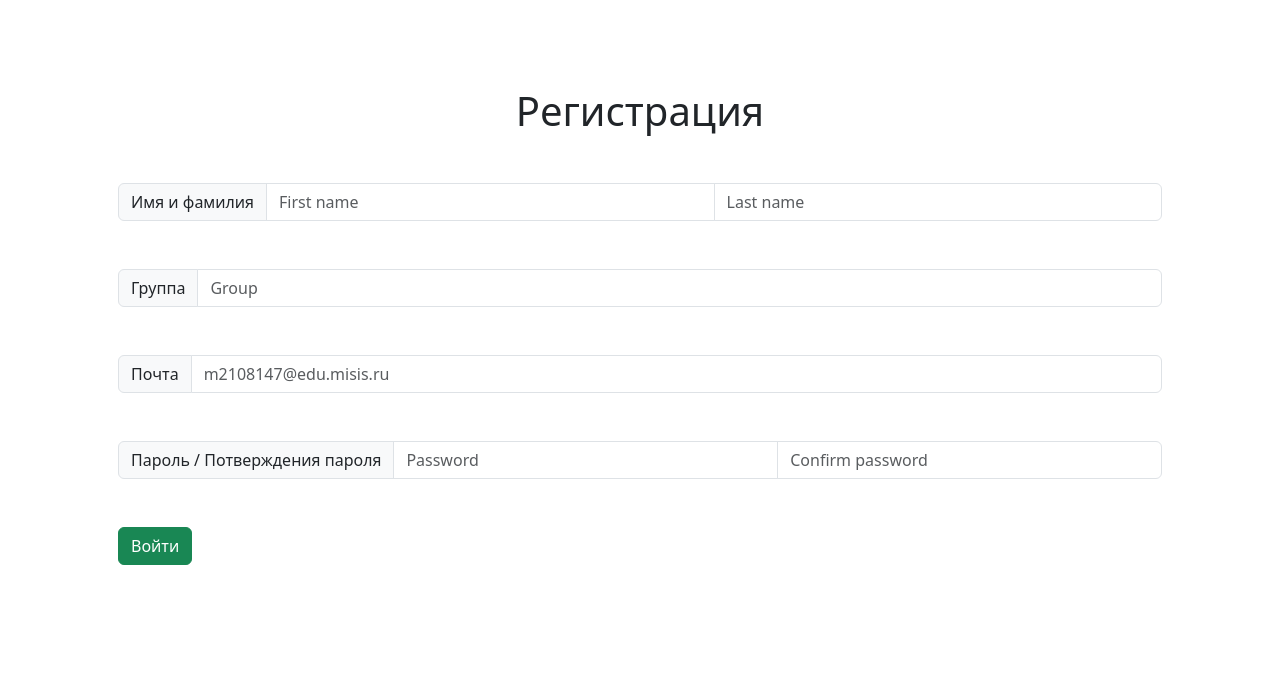
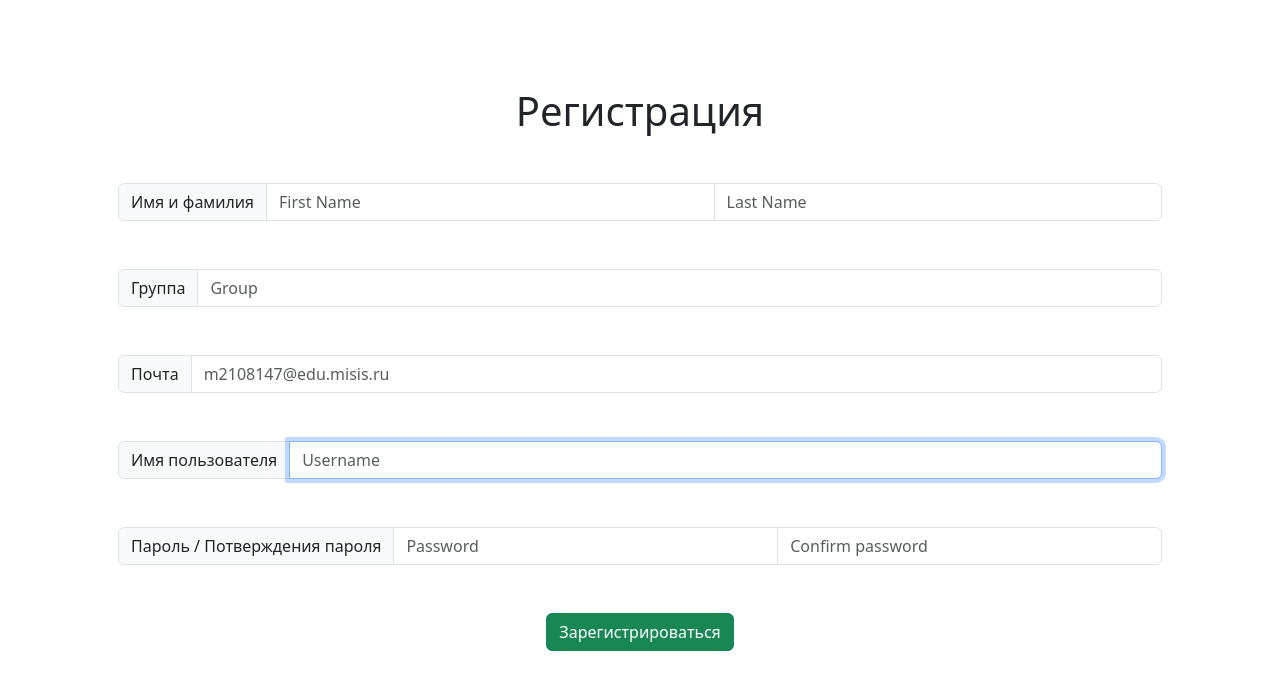
Before and after one commit to Friztutu/-physical-chemistry-misis, a Django app: page /registration/ in a window 1280 px wide. Shown: the part 57-747 px from the top of the page. Run offline with Django 3.2, Linux system fonts and the light colour scheme.

Commit message:
(ADD) End with users part, login, registration, profile

```diff
--- a/templates/users/registration.html
+++ b/templates/users/registration.html
@@ -10,24 +10,42 @@
 {% block content %}
     <div class="container mt-5 p-5">
         <h1 style="text-align: center;" class="mt-5">Регистрация</h1>
+        {% if form.errors %}
+            <div class="alert alert-warning alert-dismissible fade show" role="alert"
+                 style="margin-top: 50px;">
+                {{ form.errors }}
+                <button type="button" class="close" data-dismiss="alert" aria-label="Close">
+                    <span aria-hidden="true">&times;</span>
+                </button>
+            </div>
+        {% endif %}
+        <form action="{% url 'users:registration' %}" method="post">
+            {% csrf_token %}
             <div class="input-group mt-5">
               <span class="input-group-text">Имя и фамилия</span>
-          <input type="text" aria-label="First name" class="form-control" placeholder="First name">
-          <input type="text" aria-label="Last name" class="form-control" placeholder="Last name">
+              {{ form.first_name }}
+              {{ form.last_name }}
             </div>
             <div class="input-group mt-5">
               <span class="input-group-text">Группа</span>
-          <input type="text" aria-label="First name" class="form-control" placeholder="Group">
+                {{ form.group }}
             </div>
           <div class="input-group mt-5">
               <span class="input-group-text">Почта</span>
-          <input type="email" class="form-control" id="exampleFormControlInput1" placeholder="m2108147@edu.misis.ru">
+              {{ form.email }}
+            </div>
+            <div class="input-group mt-5">
+              <span class="input-group-text">Имя пользователя</span>
+              {{ form.username }}
             </div>
           <div class="input-group mt-5">
               <span class="input-group-text">Пароль / Потверждения пароля</span>
-          <input type="password" aria-label="password" class="form-control" placeholder="Password">
-          <input type="password" aria-label="password" class="form-control" placeholder="Confirm password">
+              {{ form.password1 }}
+              {{ form.password2 }}
             </div>
-      <button type="button" class="btn btn-success mt-5" style="text-align: center;">Войти</button>
+            <div class="container-fluid" style="text-align:center;">
+                  <button type="submit" class="btn btn-success mt-5">Зарегистрироваться</button>
+              </div>
+         </form>
     </div>
 {% endblock %}
--- a/users/forms.py
+++ b/users/forms.py
@@ -5,12 +5,12 @@ from users.models import CustomUser
 
 
 class UserLoginForm(AuthenticationForm):
-    email = forms.EmailField(widget=forms.EmailInput(attrs={'class': 'form-control', 'placeholder': 'Email'}))
+    username = forms.CharField(widget=forms.TextInput(attrs={'class': 'form-control', 'placeholder': 'Username'}))
     password = forms.CharField(widget=forms.PasswordInput(attrs={'class': 'form-control', 'placeholder': 'Password'}))
 
     class Meta:
         model = CustomUser
-        fields = ('email', 'password')
+        fields = ('username', 'password')
 
 
 class UserRegistrationForm(UserCreationForm):
@@ -18,12 +18,13 @@ class UserRegistrationForm(UserCreationForm):
     last_name = forms.CharField(widget=forms.TextInput(attrs={'class': 'form-control', 'placeholder': 'Last Name'}))
     group = forms.CharField(widget=forms.TextInput(attrs={'class': 'form-control', 'placeholder': 'Group'}))
     email = forms.EmailField(widget=forms.EmailInput(attrs={'class': 'form-control', 'placeholder': 'm2108147@edu.misis.ru'}))
+    username = forms.CharField(widget=forms.TextInput(attrs={'class': 'form-control', 'placeholder': 'Username'}))
     password1 = forms.CharField(widget=forms.PasswordInput(attrs={'class': 'form-control', 'placeholder': 'Password'}))
     password2 = forms.CharField(widget=forms.PasswordInput(attrs={'class': 'form-control', 'placeholder': 'Confirm password'}))
 
     class Meta:
         model = CustomUser
-        fields = ('first_name', 'last_name', 'group', 'email', 'password1', 'password2')
+        fields = ('first_name', 'last_name', 'group', 'email', 'username', 'password1', 'password2')
 
 
 class UserProfileForm(UserChangeForm):
--- a/users/models.py
+++ b/users/models.py
@@ -10,6 +10,8 @@ class CustomUser(AbstractUser):
         (TEACHER, 'Препод ебать'),
         (STUDENT, 'Попуск ебанные'),
     )
+
+    email = models.EmailField(unique=True)
     group = models.CharField(max_length=32)
     status = models.PositiveSmallIntegerField(default=STUDENT, choices=STATUSES)
     student_id = models.PositiveIntegerField(blank=True, null=True)
--- a/users/urls.py
+++ b/users/urls.py
@@ -5,6 +5,6 @@ app_name = 'users'
 
 urlpatterns = [
     path('login/', UserLoginView.as_view(), name='login'),
-    path('profile/', ProfileView.as_view(), name='profile'),
+    path('profile/<int:pk>/', ProfileView.as_view(), name='profile'),
     path('registration/', RegistrationView.as_view(), name='registration'),
 ]
```
Also changed, not shown: templates/users/login.html (+6 -4 lines), templates/users/profile.html (+10 -5 lines), users/migrations/0001_initial.py. Lines whose indentation alone changed are shown as unchanged.
